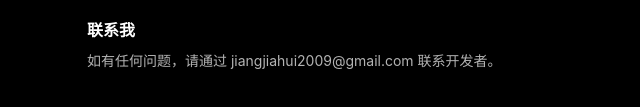
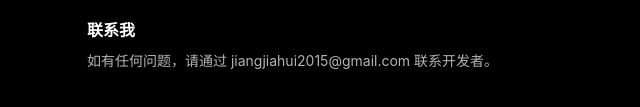
Before and after one commit to jiangjiahui2009/LiftOff2min, a plain HTML site: page privacy.html in a window 1280 px wide. Shown: the part 661-768 px from the top of the page, 317-957 px from the left. Drawn offline with Linux system fonts and the light colour scheme.

Commit message:
隐私政策邮箱更新为 jiangjiahui2015

```diff
--- a/privacy.html
+++ b/privacy.html
@@ -60,7 +60,7 @@ strong { color: rgba(255,255,255,0.9); }
 </ul>
 
 <h3>联系我</h3>
-<p>如有任何问题，请通过 jiangjiahui2009@gmail.com 联系开发者。</p>
+<p>如有任何问题，请通过 jiangjiahui2015@gmail.com 联系开发者。</p>
 </div>
 </body>
 </html>
```
